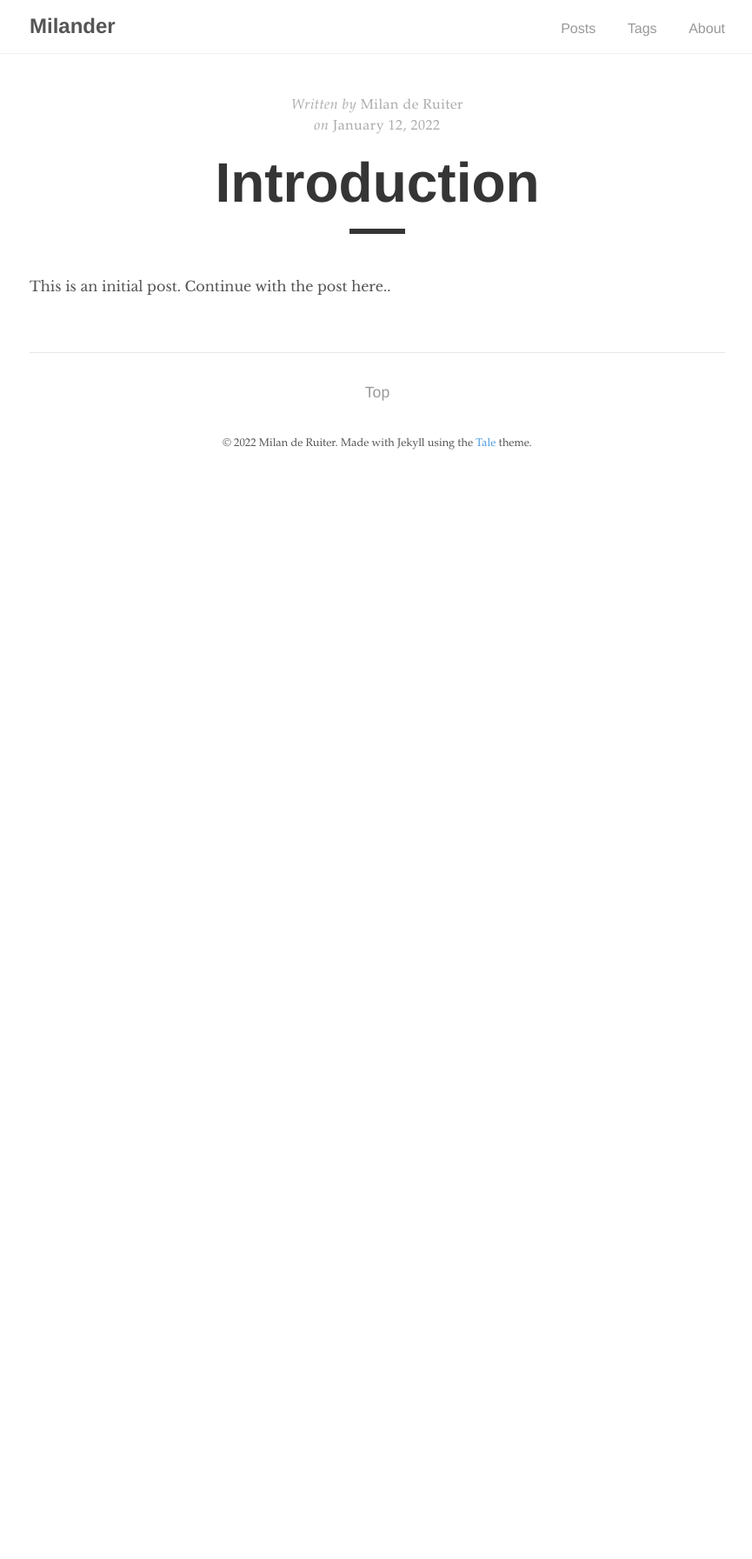
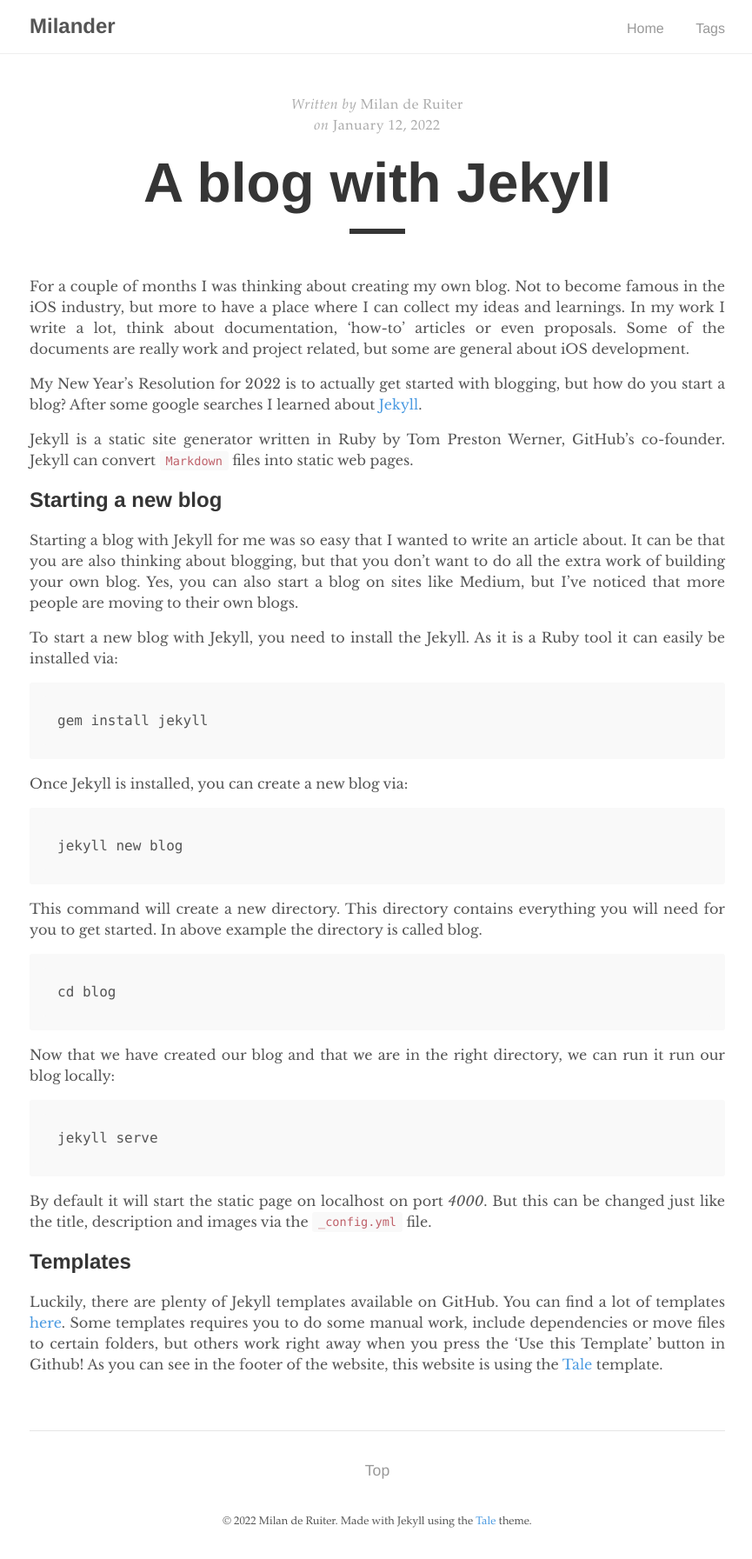
Before and after one commit to mderuiter/mderuiter.github.io, a Jekyll site: the page built from _posts/2022-01-12-introduction.md, in a window 1280 px wide. Shown: the whole page at 87% size, without its empty margins (206-1071 px from the left). Built offline with Jekyll 4.4.1, drawn with Linux system fonts in a browser that asks for light colours; before the commit the page ends 900 px from its top, so only the background shows below that.

Commit message:
Add 'A blog with Jekyll'

````diff
--- a/_includes/catalogue_item.html
+++ b/_includes/catalogue_item.html
@@ -14,6 +14,5 @@
         {{ post.content | strip_html | truncatewords: 30 }}
       {% endif %}
     </p>
-
   </div>
 </a>
--- a/_includes/navigation.html
+++ b/_includes/navigation.html
@@ -4,9 +4,8 @@
       <h2 class="nav-title">{{ site.title }}</h2>
     </a>
     <ul>
-      <li><a href="{{ site.baseurl }}/">Posts</a></li>
+      <li><a href="{{ site.baseurl }}/">Home</a></li>
       <li><a href="{{ '/tags' | prepend: site.baseurl }}">Tags</a></li>
-      <li><a href="{{ '/about' | prepend: site.baseurl }}">About</a></li>
     </ul>
   </div>
 </nav>
--- a/_posts/2022-01-12-introduction.md
+++ b/_posts/2022-01-12-introduction.md
@@ -1,11 +1,44 @@
 ---
 layout: post
-title: Introduction
+title: A blog with Jekyll
 author: Milan de Ruiter
-tags: Introduction
-excerpt_separator: <!--more-->
+tags: Jekyll
 ---
 
-This is an initial post.
-<!--more-->
-Continue with the post here..
+For a couple of months I was thinking about creating my own blog. Not to become famous in the iOS industry, but more to have a place where I can collect my ideas and learnings.
+In my work I write a lot, think about documentation, 'how-to' articles or even proposals. Some of the documents are really work and project related, but some are general about iOS development.
+
+My New Year's Resolution for 2022 is to actually get started with blogging, but how do you start a blog? After some google searches I learned about [Jekyll](https://jekyllrb.com).
+
+Jekyll is a static site generator written in Ruby by Tom Preston Werner, GitHub's co-founder. Jekyll can convert `Markdown` files into static web pages.
+
+## Starting a new blog
+
+Starting a blog with Jekyll for me was so easy that I wanted to write an article about. It can be that you are also thinking about blogging, but that you don't want to do all the extra work of building your own blog.
+Yes, you can also start a blog on sites like Medium, but I've noticed that more people are moving to their own blogs.
+
+To start a new blog with Jekyll, you need to install the Jekyll. As it is a Ruby tool it can easily be installed via:
+```
+gem install jekyll
+```
+
+Once Jekyll is installed, you can create a new blog via:
+```
+jekyll new blog
+```
+This command will create a new directory. This directory contains everything you will need for you to get started.
+In above example the directory is called blog.
+```
+cd blog
+```
+
+Now that we have created our blog and that we are in the right directory, we can run it run our blog locally:
+```
+jekyll serve
+```
+
+By default it will start the static page on localhost on port *4000*. But this can be changed just like the title, description and images via the `_config.yml` file.
+
+## Templates
+
+Luckily, there are plenty of Jekyll templates available on GitHub. You can find a lot of templates [here](https://github.com/topics/jekyll-theme). Some templates requires you to do some manual work, include dependencies or move files to certain folders, but others work right away when you press the 'Use this Template' button in Github! As you can see in the footer of the website, this website is using the [Tale](https://github.com/chesterhow/tale/) template.
````
Also changed, not shown: _pages/about.md (deleted, +0 -15 lines).
